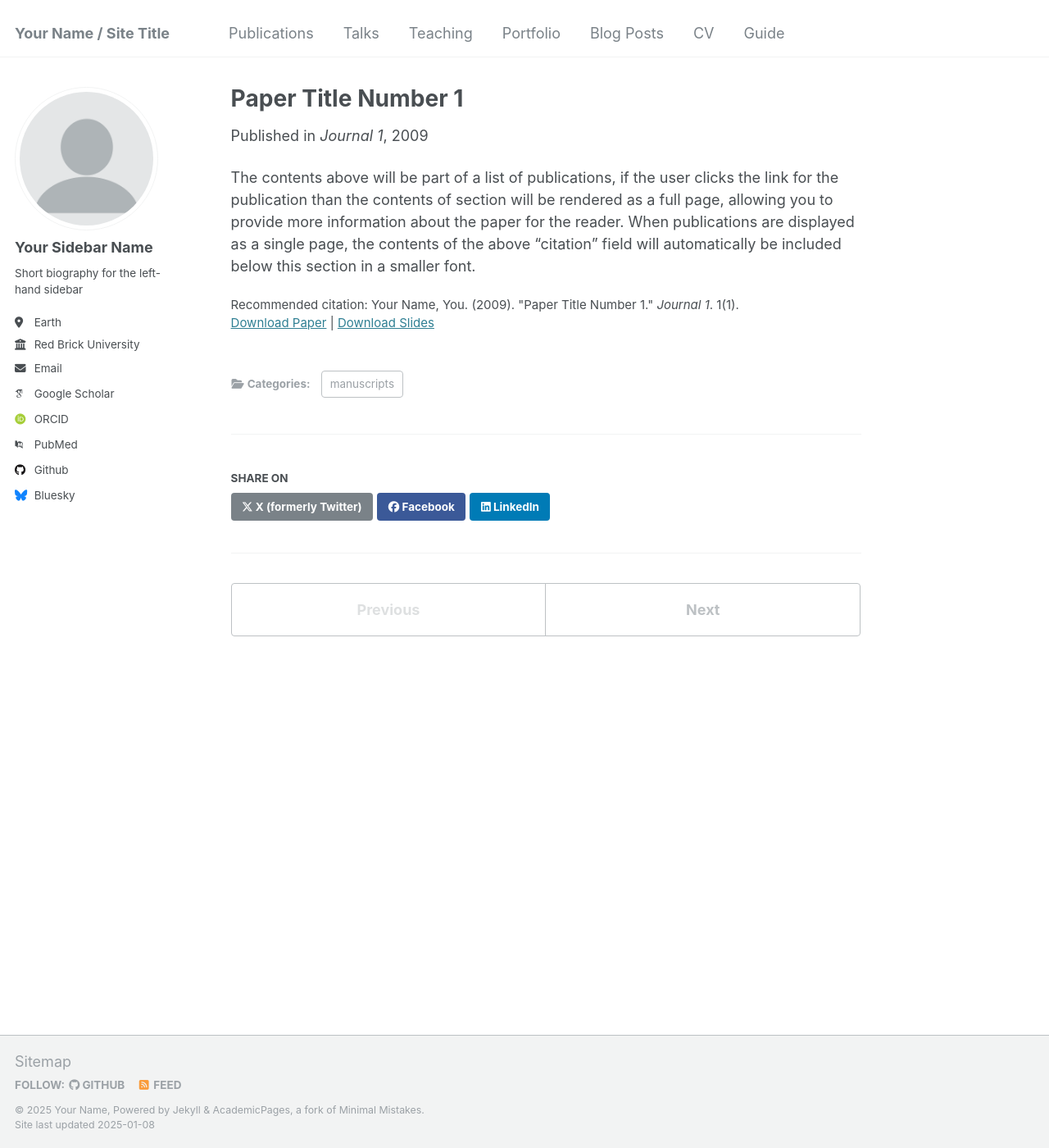
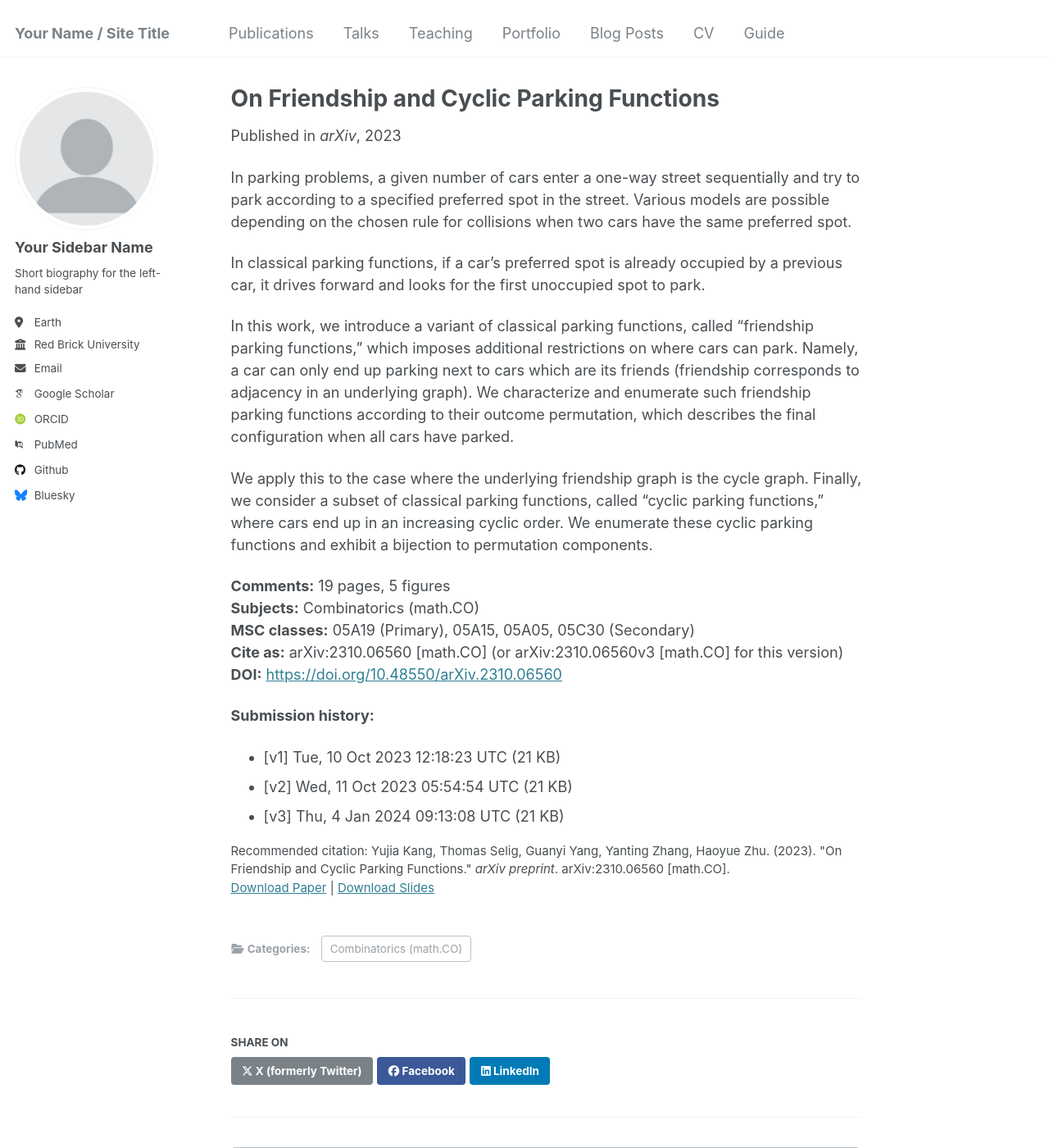
Before and after one commit to Guanyiy/guanyiy.github.io, a Jekyll site: the page built from _publications/2009-10-01-paper-title-number-1.md, in a window 1280 px wide and 1400 px high. Shown: the whole window at 82% size. Built offline with Jekyll 4.4.1, drawn with Linux system fonts in a browser that asks for light colours; some web fonts are replaced.

Commit message:
On-friendship-and-cyclic-parking-functions.md

```diff
--- a/_publications/2009-10-01-paper-title-number-1.md
+++ b/_publications/2009-10-01-paper-title-number-1.md
@@ -1,14 +1,31 @@
 ---
-title: "Paper Title Number 1"
+title: "On Friendship and Cyclic Parking Functions"
 collection: publications
-category: manuscripts
-permalink: /publication/2009-10-01-paper-title-number-1
-excerpt: 'This paper is about the number 1. The number 2 is left for future work.'
-date: 2009-10-01
-venue: 'Journal 1'
-slidesurl: 'http://academicpages.github.io/files/slides1.pdf'
-paperurl: 'http://academicpages.github.io/files/paper1.pdf'
-citation: 'Your Name, You. (2009). &quot;Paper Title Number 1.&quot; <i>Journal 1</i>. 1(1).'
+category: Combinatorics (math.CO)
+permalink: /publication/2023-10-10-friendship-cyclic-parking-functions
+excerpt: 'This paper explores friendship parking functions and cyclic parking functions, presenting characterizations, enumerations, and bijections to permutation components.'
+date: 2023-10-10
+venue: 'arXiv'
+slidesurl: ''
+paperurl: 'https://doi.org/10.48550/arXiv.2310.06560'
+citation: 'Yujia Kang, Thomas Selig, Guanyi Yang, Yanting Zhang, Haoyue Zhu. (2023). &quot;On Friendship and Cyclic Parking Functions.&quot; <i>arXiv preprint</i>. arXiv:2310.06560 [math.CO].'
 ---
 
-The contents above will be part of a list of publications, if the user clicks the link for the publication than the contents of section will be rendered as a full page, allowing you to provide more information about the paper for the reader. When publications are displayed as a single page, the contents of the above "citation" field will automatically be included below this section in a smaller font.
+In parking problems, a given number of cars enter a one-way street sequentially and try to park according to a specified preferred spot in the street. Various models are possible depending on the chosen rule for collisions when two cars have the same preferred spot.
+
+In classical parking functions, if a car's preferred spot is already occupied by a previous car, it drives forward and looks for the first unoccupied spot to park.
+
+In this work, we introduce a variant of classical parking functions, called "friendship parking functions," which imposes additional restrictions on where cars can park. Namely, a car can only end up parking next to cars which are its friends (friendship corresponds to adjacency in an underlying graph). We characterize and enumerate such friendship parking functions according to their outcome permutation, which describes the final configuration when all cars have parked.
+
+We apply this to the case where the underlying friendship graph is the cycle graph. Finally, we consider a subset of classical parking functions, called "cyclic parking functions," where cars end up in an increasing cyclic order. We enumerate these cyclic parking functions and exhibit a bijection to permutation components.
+
+**Comments:** 19 pages, 5 figures
+**Subjects:** Combinatorics (math.CO)
+**MSC classes:** 05A19 (Primary), 05A15, 05A05, 05C30 (Secondary)
+**Cite as:** arXiv:2310.06560 [math.CO] (or arXiv:2310.06560v3 [math.CO] for this version)
+**DOI:** [https://doi.org/10.48550/arXiv.2310.06560](https://doi.org/10.48550/arXiv.2310.06560)
+
+**Submission history:**
+- [v1] Tue, 10 Oct 2023 12:18:23 UTC (21 KB)
+- [v2] Wed, 11 Oct 2023 05:54:54 UTC (21 KB)
+- [v3] Thu, 4 Jan 2024 09:13:08 UTC (21 KB)
```
